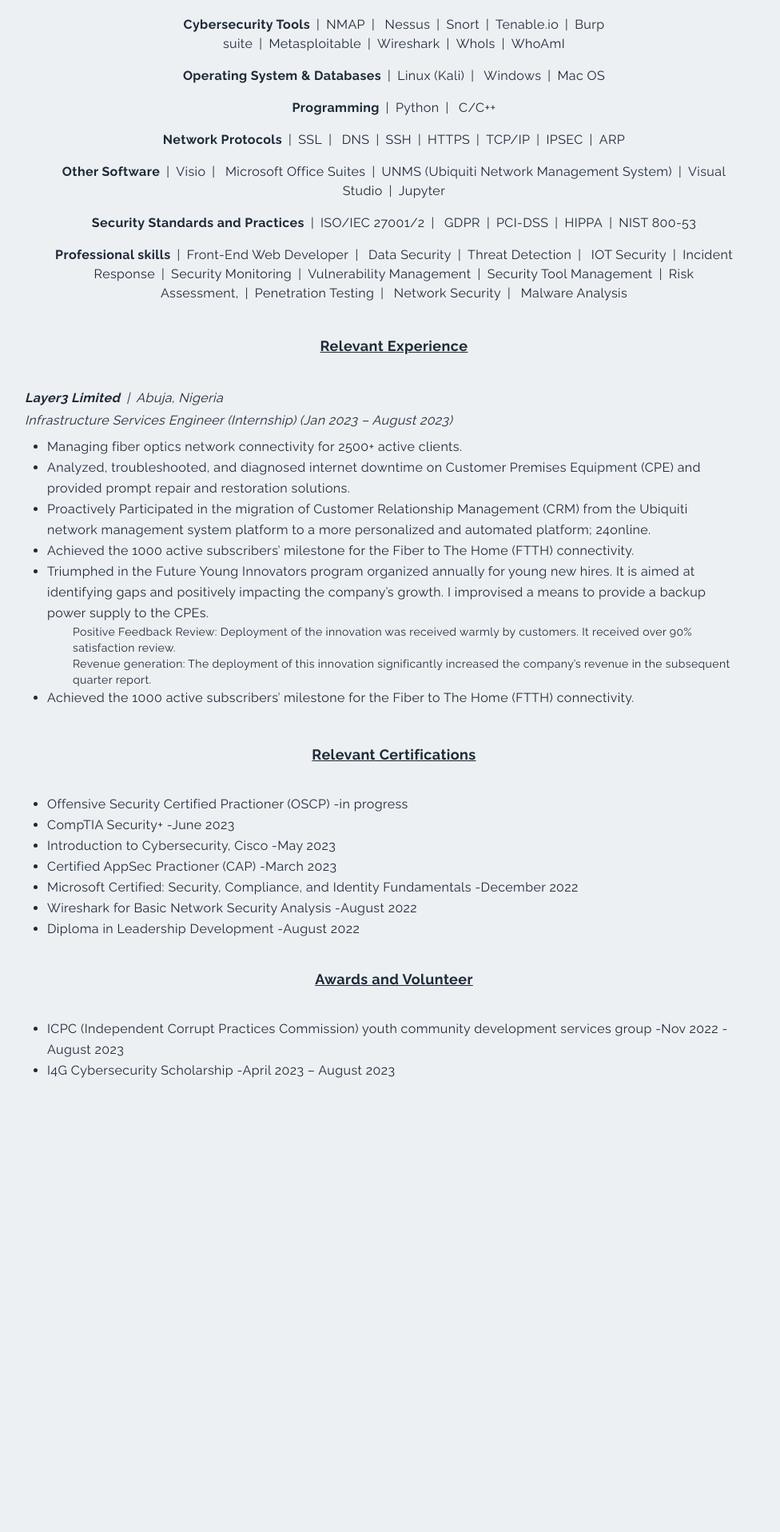
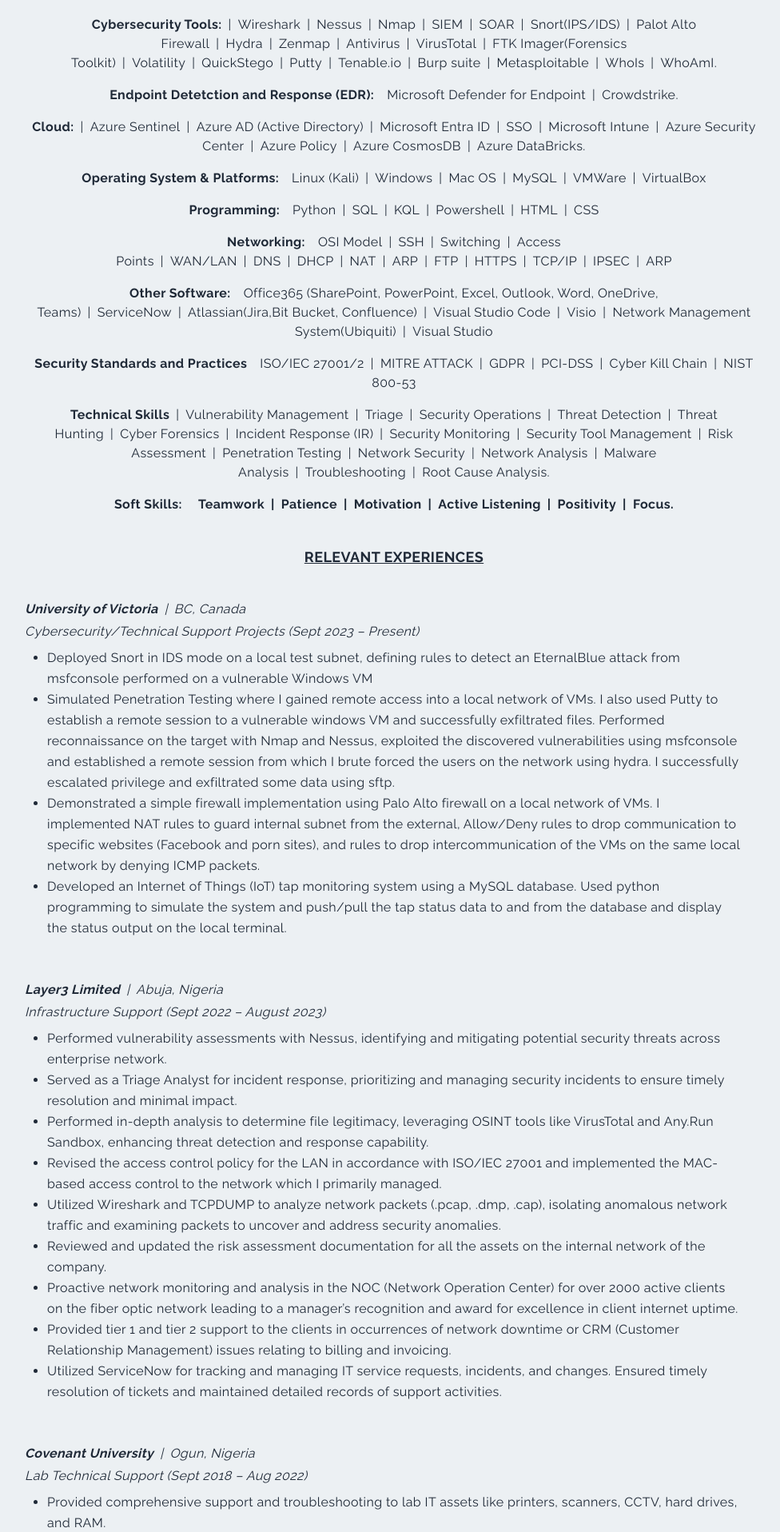
Before and after one commit to unclejames2610/eko-portfolio, a Next.js app: page /resume in a window 1280 px wide. Shown: the part 544-2460 px from the top of the page at 80% size, without its empty margins (147-1123 px from the left). Before the commit the page ends 1924 px from the top, so only its background shows below. Built offline with nearby package versions, Linux system fonts and the light colour scheme.

Commit message:
update by eko

```diff
--- a/components/About.jsx
+++ b/components/About.jsx
@@ -11,12 +11,12 @@
           <p className='uppercase text-xl tracking-widest text-[#5651e5]'>
             About
           </p>
-          <h2 className='py-4'>Who I Am</h2>
+          <h2 className='py-4'>Who AM I?</h2>
           <p className='py-2 text-gray-600'>
-          I&apos;m Oche, an Information Security Analyst dedicated to safeguarding digital landscapes. With a strong background in threat detection, vulnerability assessment, and incident response, I&apos;m passionate about ensuring data confidentiality and integrity. I collaborate with cross-functional teams to fortify network security, implement policies, and maintain compliance. My commitment to ongoing learning and proactive security measures is aimed at making the digital world a safer place.
+          I&apos;m Oche Eko, an Information Technology Practitioner with specialization in Information Security and IT/Technical Support. With a strong background in threat detection, vulnerability assessment, and incident response, I&apos;m passionate about ensuring optimum organization security posture and safety of IT assets. I collaborate with cross-functional teams to maintain IT infrastructure, implement policies, and maintain compliance. My commitment to ongoing learning and proactive security measures is aimed at making the digital world a safer place.
           </p>
           <p className='py-2 text-gray-600'>
-          In my free time, I stay updated on the latest security technologies, engage in cybersecurity forums, and share knowledge with the community. I&apos;m open to collaborations, knowledge-sharing, and discussions on enhancing digital security. Let&apos;s work together to strengthen the defenses of the digital realm and create a more secure cyberspace.
+          I have a dedidcation to contnuous learning and staying updated with the latest trends in information technology. I&apos;m an active team player in collaborative environments, knowledge-sharing, and have proven success in work efficiency. Let&apos;s work together to innovatively strengthen and ensure sustained productivity in your company IT infrastructure.
           </p>
           {/* <Link href='/#projects'>
             <p className='py-2 text-gray-600 underline cursor-pointer'>
--- a/components/Contact.jsx
+++ b/components/Contact.jsx
@@ -51,11 +51,11 @@
                 />
               </div>
               <div>
-                <h2 className='py-2'>Oche Moses Eko</h2>
-                <p>Information Security Analyst</p>
+                <h2 className='py-2'>Oche Eko</h2>
+                <p><b>Information Security Analyst</b></p>
+                <p><b>IT Support Analyst</b></p>
                 <p className='py-4'>
-                  I am available for freelance or full-time positions. Contact
-                  me and let&apos;s talk.
+                  I am available for Full Time Positions.
                 </p>
               </div>
               <div>
--- a/components/Main.jsx
+++ b/components/Main.jsx
@@ -15,9 +15,9 @@
           <h1 className='py-4 text-gray-700'>
             Hi, I&#39;m <span className='text-[#5651e5]'> Oche</span>
           </h1>
-          <h1 className='py-2 text-gray-700'>An Information Security Analyst</h1>
+          <h2 className='py-2 text-gray-700'>An Information Security and IT Support Analyst</h2>
           <p className='py-4 text-gray-600 sm:max-w-[70%] m-auto'>
-          I&apos;m dedicated to fortifying digital defenses, ensuring the security and integrity of systems, and proactively addressing cyber threats by implementing comprehensive information security measures.
+          I&apos;m dedicated to proactively mitigating cyber threats by deploying comprehensive security measures. Hence, ensuring security, integrity, and optimum efficiency of IT systems and infrastructures.
           </p>
           <div className='flex items-center justify-between max-w-[330px] m-auto py-4'>
             <a
--- a/pages/resume.jsx
+++ b/pages/resume.jsx
@@ -56,36 +56,80 @@
         <div className='text-center py-4'>
           <h5 className='text-center underline text-[18px] py-2'>Skills</h5>
           <p className='py-2'>
-            <span className='font-bold'>Cybersecurity Tools</span>
-            <span className='px-2'>|</span>NMAP
-            <span className='px-2'>|</span> Nessus
-            <span className='px-2'>|</span>Snort
+            <span className='font-bold'>Cybersecurity Tools:</span>
+            <span className='px-2'>|</span>Wireshark
+            <span className='px-2'>|</span>Nessus
+            <span className='px-2'>|</span>Nmap
+            <span className='px-2'>|</span>SIEM
+            <span className='px-2'>|</span>SOAR
+            <span className='px-2'>|</span>Snort(IPS/IDS)
+            <span className='px-2'>|</span>Palot Alto Firewall
+            <span className='px-2'>|</span>Hydra
+            <span className='px-2'>|</span>Zenmap
+            <span className='px-2'>|</span>Antivirus
+            <span className='px-2'>|</span>VirusTotal
+            <span className='px-2'>|</span>FTK Imager(Forensics Toolkit)
+            <span className='px-2'>|</span>Volatility
+            <span className='px-2'>|</span>QuickStego
+            <span className='px-2'>|</span>Putty
             <span className='px-2'>|</span>Tenable.io
             <span className='px-2'>|</span>Burp suite
             <span className='px-2'>|</span>Metasploitable
-            <span className='px-2'>|</span>Wireshark
             <span className='px-2'>|</span>WhoIs
-            <span className='px-2'>|</span>WhoAmI
+            <span className='px-2'>|</span>WhoAmI.
           </p>
 
           <p className='py-2'>
-            <span className='font-bold'>Operating System & Databases</span>
-            <span className='px-2'>|</span>Linux (Kali)
-            <span className='px-2'>|</span> Windows
-            <span className='px-2'>|</span>Mac OS
+            <span className='font-bold'>Endpoint Detetction and Response (EDR):</span>
+            <span className='px-2'></span>Microsoft Defender for Endpoint
+            <span className='px-2'>|</span>Crowdstrike.
           </p>
 
           <p className='py-2'>
-            <span className='font-bold'>Programming</span>
-            <span className='px-2'>|</span>Python
-            <span className='px-2'>|</span> C/C++
+            <span className='font-bold'>Cloud:</span>
+            <span className='px-2'>|</span>Azure Sentinel
+            <span className='px-2'>|</span>Azure AD (Active Directory)
+            <span className='px-2'>|</span>Microsoft Entra ID
+            <span className='px-2'>|</span>SSO
+            <span className='px-2'>|</span>Microsoft Intune
+            <span className='px-2'>|</span>Azure Security Center
+            <span className='px-2'>|</span>Azure Policy
+            <span className='px-2'>|</span>Azure CosmosDB
+            <span className='px-2'>|</span>Azure DataBricks.
           </p>
 
           <p className='py-2'>
-            <span className='font-bold'>Network Protocols</span>
-            <span className='px-2'>|</span>SSL
-            <span className='px-2'>|</span> DNS
+            <span className='font-bold'>Operating System & Platforms:</span>
+            <span className='px-2'></span>Linux (Kali)
+            <span className='px-2'>|</span>Windows
+            <span className='px-2'>|</span>Mac OS
+            <span className='px-2'>|</span>MySQL
+            <span className='px-2'>|</span>VMWare
+            <span className='px-2'>|</span>VirtualBox
+          </p>
+
+          <p className='py-2'>
+            <span className='font-bold'>Programming:</span>
+            <span className='px-2'></span>Python
+            <span className='px-2'>|</span>SQL
+            <span className='px-2'>|</span>KQL
+            <span className='px-2'>|</span>Powershell
+            <span className='px-2'>|</span>HTML
+            <span className='px-2'>|</span>CSS
+          </p>
+
+          <p className='py-2'>
+            <span className='font-bold'>Networking:</span>
+            <span className='px-2'></span>OSI Model
             <span className='px-2'>|</span>SSH
+            <span className='px-2'>|</span>Switching
+            <span className='px-2'>|</span>Access Points
+            <span className='px-2'>|</span>WAN/LAN
+            <span className='px-2'>|</span>DNS
+            <span className='px-2'>|</span>DHCP
+            <span className='px-2'>|</span>NAT
+            <span className='px-2'>|</span>ARP
+            <span className='px-2'>|</span>FTP
             <span className='px-2'>|</span>HTTPS
             <span className='px-2'>|</span>TCP/IP
             <span className='px-2'>|</span>IPSEC
@@ -93,46 +137,88 @@
           </p>
 
           <p className='py-2'>
-            <span className='font-bold'>Other Software</span>
+            <span className='font-bold'>Other Software:</span>
+            <span className='px-2'></span>Office365 (SharePoint, PowerPoint, Excel, Outlook, Word, OneDrive, Teams)
+            <span className='px-2'>|</span>ServiceNow
+            <span className='px-2'>|</span>Atlassian(Jira,Bit Bucket, Confluence)
+            <span className='px-2'>|</span>Visual Studio Code
             <span className='px-2'>|</span>Visio
-            <span className='px-2'>|</span> Microsoft Office Suites
-            <span className='px-2'>|</span>UNMS (Ubiquiti Network Management System)
+            <span className='px-2'>|</span>Network Management System(Ubiquiti)
             <span className='px-2'>|</span>Visual Studio
-            <span className='px-2'>|</span>Jupyter
 
           </p>
 
           <p className='py-2'>
             <span className='font-bold'>Security Standards and Practices</span>
-            <span className='px-2'>|</span>ISO/IEC 27001/2
-            <span className='px-2'>|</span> GDPR
+            <span className='px-2'></span>ISO/IEC 27001/2
+            <span className='px-2'>|</span>MITRE ATTACK
+            <span className='px-2'>|</span>GDPR
             <span className='px-2'>|</span>PCI-DSS
-            <span className='px-2'>|</span>HIPPA
+            <span className='px-2'>|</span>Cyber Kill Chain
             <span className='px-2'>|</span>NIST 800-53
-
           </p>
           <p className='py-2'>
-            <span className='font-bold'>Professional skills</span>
-            <span className='px-2'>|</span>Front-End Web Developer
-            <span className='px-2'>|</span> Data Security
+            <span className='font-bold'>Technical Skills</span>
+            <span className='px-2'>|</span>Vulnerability Management
+            <span className='px-2'>|</span>Triage
+            <span className='px-2'>|</span>Security Operations
             <span className='px-2'>|</span>Threat Detection
-            <span className='px-2'>|</span> IOT Security
-            <span className='px-2'>|</span>Incident Response
+            <span className='px-2'>|</span>Threat Hunting
+            <span className='px-2'>|</span>Cyber Forensics
+            <span className='px-2'>|</span>Incident Response (IR)
             <span className='px-2'>|</span>Security Monitoring
-            <span className='px-2'>|</span>Vulnerability Management
             <span className='px-2'>|</span>Security Tool Management
-            <span className='px-2'>|</span>Risk Assessment,
+            <span className='px-2'>|</span>Risk Assessment
             <span className='px-2'>|</span>Penetration Testing
-            <span className='px-2'>|</span> Network Security
-            <span className='px-2'>|</span> Malware Analysis
+            <span className='px-2'>|</span>Network Security
+            <span className='px-2'>|</span>Network Analysis
+            <span className='px-2'>|</span>Malware Analysis
+            <span className='px-2'>|</span>Troubleshooting
+            <span className='px-2'>|</span>Root Cause Analysis.
           </p>
+
+          <p className='py-2'>
+            <b><span className='font-bold'>Soft Skills:</span> </b>
+            <b><span className='px-2'></span>Teamwork</b>
+            <b><span className='px-2'>|</span>Patience</b>
+            <b><span className='px-2'>|</span>Motivation</b>
+            <b><span className='px-2'>|</span>Active Listening</b>
+            <b><span className='px-2'>|</span>Positivity</b>
+            <b><span className='px-2'>|</span>Focus.</b>
+          </p>
+
 
         </div>
 
         <h5 className='text-center underline text-[18px] py-4'>
-          Relevant Experience
+          RELEVANT EXPERIENCES
         </h5>
         {/* Experience */}
+        <div className='py-6'>
+          <p className='italic'>
+            <span className='font-bold italic'>
+            University of Victoria
+            </span>
+            <span className='px-2'>|</span>BC, Canada
+          </p>
+          <p className='py-1 italic'>Cybersecurity/Technical Support Projects (Sept 2023 – Present)</p>
+          <ul className='list-disc list-outside px-7 py-1 leading-relaxed'>
+            <li>
+            Deployed Snort in IDS mode on a local test subnet, defining rules to detect an EternalBlue attack from msfconsole performed on a vulnerable Windows VM
+            </li>
+            <li>
+            Simulated Penetration Testing where I gained remote access into a local network of VMs. I also used Putty to establish a remote session to a vulnerable windows VM and successfully exfiltrated files. Performed reconnaissance on the target with Nmap and Nessus, exploited the discovered vulnerabilities using msfconsole and established a remote session from which I brute forced the users on the network using hydra. I successfully escalated privilege and exfiltrated some data using sftp.
+            </li>
+            <li>
+            Demonstrated a simple firewall implementation using Palo Alto firewall on a local network of VMs. I implemented NAT rules to guard internal subnet from the external, Allow/Deny rules to drop communication to specific websites (Facebook and porn sites), and rules to drop intercommunication of the VMs on the same local network by denying ICMP packets.
+            </li>
+            <li>
+            Developed an Internet of Things (IoT) tap monitoring system using a MySQL database. Used python programming to simulate the system and push/pull the tap status data to and from the database and display the status output on the local terminal.
+            </li>
+          </ul>
+        </div>
+
+
         <div className='py-6'>
           <p className='italic'>
             <span className='font-bold italic'>
@@ -140,35 +226,85 @@
             </span>
             <span className='px-2'>|</span>Abuja, Nigeria
           </p>
-          <p className='py-1 italic'>Infrastructure Services Engineer (Internship) (Jan 2023 – August 2023)</p>
+          <p className='py-1 italic'>Infrastructure Support (Sept 2022 – August 2023)</p>
           <ul className='list-disc list-outside px-7 py-1 leading-relaxed'>
             <li>
-            Managing fiber optics network connectivity for 2500+ active clients.
+            Performed vulnerability assessments with Nessus, identifying and mitigating potential security threats across enterprise network.
             </li>
             <li>
-            Analyzed, troubleshooted, and diagnosed internet downtime on Customer Premises Equipment (CPE) and provided prompt repair and restoration solutions.
+            Served as a Triage Analyst for incident response, prioritizing and managing security incidents to ensure timely resolution and minimal impact.
             </li>
             <li>
-            Proactively Participated in the migration of Customer Relationship Management (CRM) from the Ubiquiti network management system platform to a more personalized and automated platform; 24online.
+            Performed in-depth analysis to determine file legitimacy, leveraging OSINT tools like VirusTotal and Any.Run Sandbox, enhancing threat detection and response capability.
             </li>
             <li>
-            Achieved the 1000 active subscribers’ milestone for the Fiber to The Home (FTTH) connectivity.
+            Revised the access control policy for the LAN in accordance with ISO/IEC 27001 and implemented the MAC-based access control to the network which I primarily managed.
             </li>
             <li>
-            Triumphed in the Future Young Innovators program organized annually for young new hires. It is aimed at identifying gaps and positively impacting the company’s growth. I improvised a means to provide a backup power supply to the CPEs.
+            Utilized Wireshark and TCPDUMP to analyze network packets (.pcap, .dmp, .cap), isolating anomalous network traffic and examining packets to uncover and address security anomalies.
             </li>
-            <p className='pl-8 text-sm'>
-            Positive Feedback Review: Deployment of the innovation was received warmly by customers. It received over 90% satisfaction review.
-            </p>
-            <p className='pl-8 text-sm'>
-            Revenue generation: The deployment of this innovation significantly increased the company’s revenue in the subsequent quarter report.
-            </p>
             <li>
-            Achieved the 1000 active subscribers’ milestone for the Fiber to The Home (FTTH) connectivity.
+            Reviewed and updated the risk assessment documentation for all the assets on the internal network of the company.
             </li>
+            <li>
+            Proactive network monitoring and analysis in the NOC (Network Operation Center) for over 2000 active clients on the fiber optic network leading to a manager’s recognition and award for excellence in client internet uptime.
+            </li>
+            <li>
+            Provided tier 1 and tier 2 support to the clients in occurrences of network downtime or CRM (Customer Relationship Management) issues relating to billing and invoicing.
+            </li>
+            <li>
+            Utilized ServiceNow for tracking and managing IT service requests, incidents, and changes. Ensured timely resolution of tickets and maintained detailed records of support activities.
+            </li>
+
           </ul>
         </div>
 
+
+        <div className='py-6'>
+          <p className='italic'>
+            <span className='font-bold italic'>
+            Covenant University
+            </span>
+            <span className='px-2'>|</span>Ogun, Nigeria
+          </p>
+          <p className='py-1 italic'>Lab Technical Support (Sept 2018 – Aug 2022)</p>
+          <ul className='list-disc list-outside px-7 py-1 leading-relaxed'>
+            <li>
+            Provided comprehensive support and troubleshooting to lab IT assets like printers, scanners, CCTV, hard drives, and RAM.
+            </li>
+            <li>
+            Configured, Installed and maintained application packages such as Microsoft office 365, Slack, Zoom, AutoCAD, MATLAB
+            </li>
+            <li>
+            Performed regular maintenance to the lab computer OS and softwares, ensuring they were updated and functionally available for use always.
+            </li>
+
+          </ul>
+        </div>
+
+
+        <h5 className='text-center underline text-[18px] py-4'>
+          EDUCATION
+        </h5>
+
+        {/* education */}
+        <div className='py-4'>
+          <ul className='list-disc list-outside px-7 py-1 leading-relaxed'>
+            <li>
+            <b>University of Victoria, BC, Canada.</b>
+            </li>
+            <p className='pl-1 text-sm'>
+             <b>Master of Engineering, Telecommunication and Information Security.</b>
+            </p>
+            <li>
+            <b>Covenant University, Ogun, Nigeria.</b>
+            <p className='pl-1 text-sm'>
+            <b>Bacholor of Engineering, Electrical and Electronics Engineering.</b>
+            </p>
+            </li>
+
+          </ul>
+        </div>
 
         {/* Personal Experience */}
         {/* <div className='py-6'>
@@ -195,50 +331,33 @@
 
         {/*  */}
         <h5 className='text-center underline text-[18px] py-4'>
-          Relevant Certifications
+          RELEVANT CERTIFICATIONS
         </h5>
 
         {/* certifications */}
         <div className='py-4'>
           <ul className='list-disc list-outside px-7 py-1 leading-relaxed'>
             <li>
-            Offensive Security Certified Practioner (OSCP) -in progress
+            Microsoft Certified: Security Engineer Associate -in progress
+            </li>
+            <li>
+            Microsoft Certified: Azure Fundamentals (AZ-900) -May 2024
             </li>
             <li>
             CompTIA Security+  -June 2023
             </li>
             <li>
-            Introduction to Cybersecurity, Cisco  -May 2023
+            Cisco: Introduction to Cybersecurity  -May 2023
             </li>
             <li>
-            Certified AppSec Practioner (CAP) -March 2023
+            SecOps Group: Certified AppSec Practioner (CAP) -March 2023
             </li>
             <li>
-            Microsoft Certified: Security, Compliance, and Identity Fundamentals -December 2022
+            Microsoft Certified: Security, Compliance, and Identity Fundamentals(SC-900) -December 2022
             </li>
             <li>
             Wireshark for Basic Network Security Analysis -August 2022
             </li>
-            <li>
-            Diploma in Leadership Development -August 2022
-            </li>
-          </ul>
-        </div>
-
-        <h5 className='text-center underline text-[18px] py-4'>
-          Awards and Volunteer
-        </h5>
-
-        {/* awards and volunteer */}
-        <div className='py-4'>
-          <ul className='list-disc list-outside px-7 py-1 leading-relaxed'>
-            <li>
-            ICPC (Independent Corrupt Practices Commission) youth community development services group           -Nov 2022 - August 2023
-            </li>
-            <li>
-            I4G Cybersecurity Scholarship  -April 2023 – August 2023
-            </li>
-
           </ul>
         </div>
 
```
Also changed, not shown: 1 other file (tests, documents, lock files or other folders).
